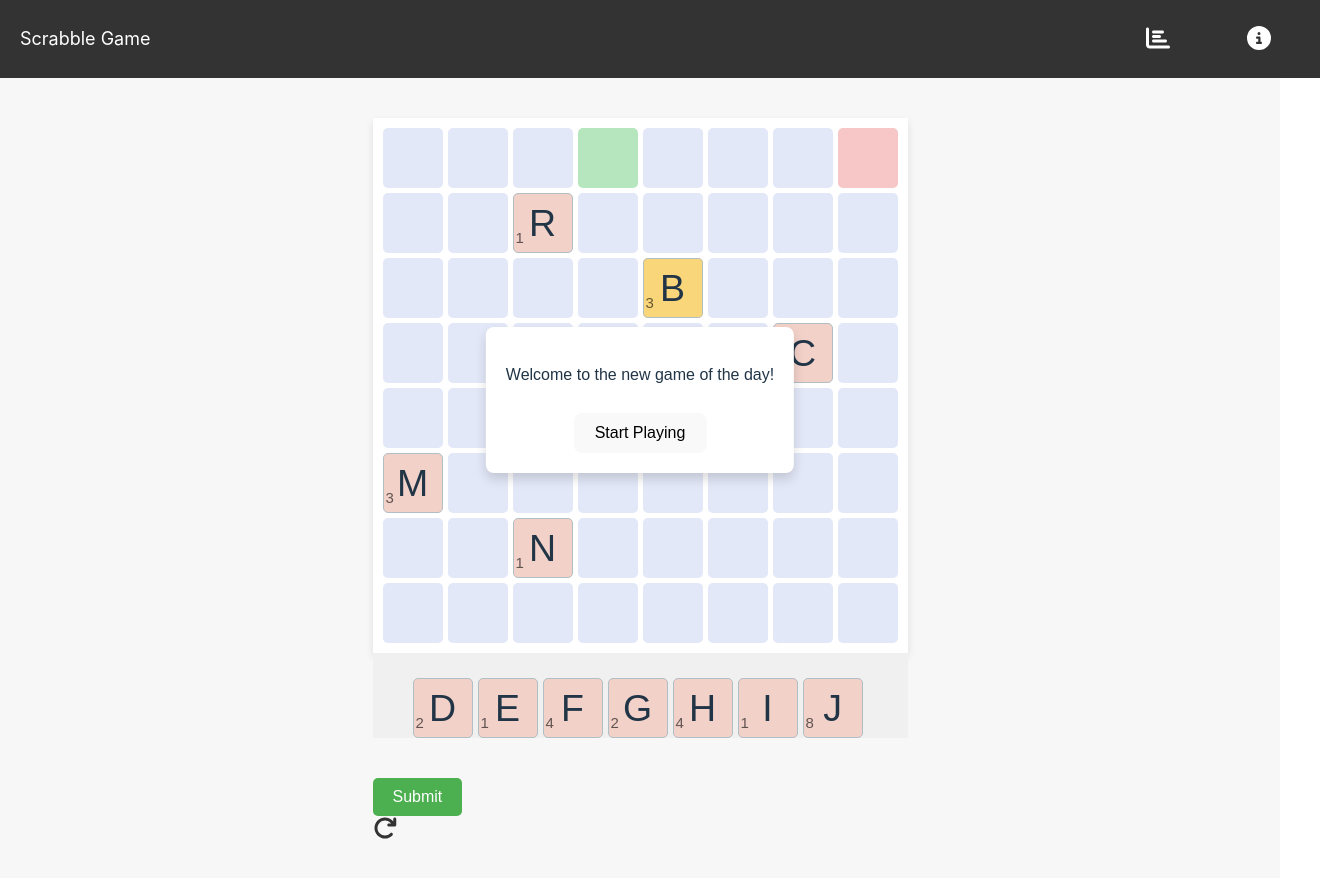
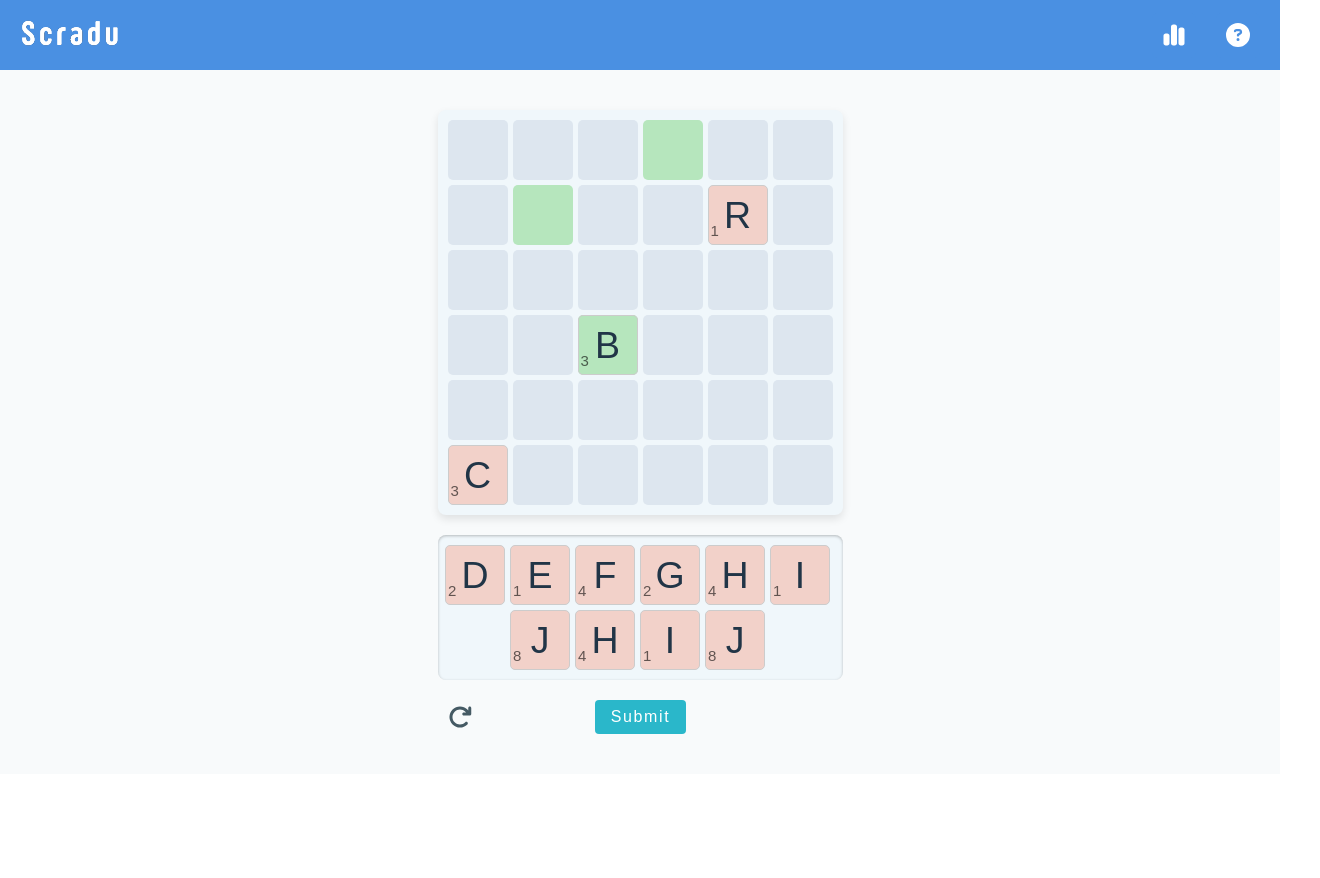
Before and after one commit to jbille29/Scrabble2ndAttempt, a React (Vite) app: page / in a window 1280 px wide. Shown: the top 878 px of the page, 1320 px wide, since content can reach past the window. After the commit the page ends 800 px from the top, so only its background shows below. Built offline with nearby package versions, Linux system fonts and the light colour scheme.

Commit message:
style updates

```diff
--- a/package.json
+++ b/package.json
@@ -13,12 +13,14 @@
     "@fortawesome/fontawesome-svg-core": "^6.7.2",
     "@fortawesome/free-solid-svg-icons": "^6.7.2",
     "@fortawesome/react-fontawesome": "^0.2.2",
+    "axios": "^1.7.9",
     "react": "^18.3.1",
     "react-dnd": "^16.0.1",
     "react-dnd-html5-backend": "^16.0.1",
     "react-dnd-multi-backend": "^8.1.2",
     "react-dnd-touch-backend": "^16.0.1",
-    "react-dom": "^18.3.1"
+    "react-dom": "^18.3.1",
+    "react-icons": "^5.4.0"
   },
   "devDependencies": {
     "@eslint/js": "^9.17.0",
--- a/src/App.jsx
+++ b/src/App.jsx
@@ -5,11 +5,14 @@ import { TouchBackend } from 'react-dnd-touch-backend';
 import { isTouchDevice } from './utils/utils';
 import Board from './Board';
 import Navbar from './components/Navbar';
+import StatsModal from './components/modals/StatsModal';
 import TutorialModal from './components/modals/TutorialModal';
 
 function App() {
   const backend = isTouchDevice() ? TouchBackend : HTML5Backend;
   const [isNewDay, setIsNewDay] = useState(false);
+  const [showStatsModal, setShowStatsModal] = useState(false);
+  const [showTutorialModal, setShowTutorialModal] = useState(false);
 
   useEffect(() => {
     const today = new Date().toISOString().slice(0, 10); // Get today's date in YYYY-MM-DD format
@@ -21,25 +24,34 @@ function App() {
     }
   }, []);
 
+  const toggleStatsModal = () => setShowStatsModal(!showStatsModal);
+  const toggleTutorialModal = () => setShowTutorialModal(!showTutorialModal)
+
   const backendOptions = {
     enableMouseEvents: true, // This will allow the backend to process mouse events as touch events
   };
 
   return (
     <DndProvider backend={backend} options={backendOptions}>
-      <Navbar />
+      <Navbar onToggleStats={toggleStatsModal} onToggleInfo={toggleTutorialModal}/>
+
       <div style={{
        display: 'flex',
        flexDirection: 'column',
        alignItems: 'center', // Centered horizontally
        padding: '40px 0', // Top and bottom padding only
-       backgroundColor: '#f7f7f7', // Soft grey background
-       minHeight: 'calc(100vh - 60px)', // Adjust for navbar height
-       fontFamily: 'Arial, sans-serif' // Simple sans-serif font
+       minHeight: 'calc(100vh - 280px)', // Adjust for navbar height
+       fontFamily: 'Arial, sans-serif', // Simple sans-serif font
+       maxWidth: '100%', // Ensure it does not exceed the viewport width
+       overflow: 'hidden', // Hide any accidental overflow
+       boxSizing: 'border-box', // Include padding in width calculation
       }}>
-        <TutorialModal isVisible={isNewDay} onClose={() => setIsNewDay(false)} />
-        <Board />
-      </div>
+
+       <Board />
+       </div>
+      <StatsModal isVisible={showStatsModal} onClose={toggleStatsModal} />
+      <TutorialModal isVisible={showTutorialModal} onClose={toggleTutorialModal} />
+
     </DndProvider>
   );
 }
--- a/src/Board.jsx
+++ b/src/Board.jsx
@@ -1,14 +1,16 @@
 import React, { useState, useEffect } from 'react';
 import Square from './Square';
-import Tile from './Tile';
 import { extractWords, calculateScore, isConnected } from './utils/gameUtils';
-import { FontAwesomeIcon } from '@fortawesome/react-fontawesome';
-import { faRedo } from '@fortawesome/free-solid-svg-icons';
+import { FaArrowRotateRight } from "react-icons/fa6";
 import LetterPool from './components/LetterPool';
+import axios from 'axios';
 
 const Board = () => {
-  const gridWidth = 8; // Set grid width for 8x8 grid
+  const gridWidth = 6; // Set grid width for 8x8 grid
   const [tileSize, setTileSize] = useState('50px');
+
+  // Define a list of valid words for simplicity
+  const validWords = ['BIG', 'APPLE', 'ORANGE', 'GRAPE', 'BANANA', 'CHERRY', 'DATE', 'FIG'];
 
   const letterScores = {
     A: 1, B: 3, C: 3, D: 2, E: 1,
@@ -18,14 +20,18 @@ const Board = () => {
     U: 1, V: 4, W: 4, X: 8, Y: 4,
     Z: 10
   };
+  /*
+  const [prePlacedTiles, setPrePlacedTiles] = useState([]);
+    const [letterPool, setLetterPool] = useState([]);
+    const [featureSquares, setFeatureSquares] = useState({});
+    const [validWords, setValidWords] = useState({});
+  */
 
   // Define pre-placed tiles and their positions on an 8x8 board
   const prePlacedTiles = [
     { id: 1, letter: 'R', position: 10, isPrePlaced: true },
     { id: 2, letter: 'B', position: 20, isPrePlaced: true },
     { id: 3, letter: 'C', position: 30, isPrePlaced: true },
-    { id: 4, letter: 'M', position: 40, isPrePlaced: true },
-    { id: 5, letter: 'N', position: 50, isPrePlaced: true },
   ];
 
   // Define tiles in the letter pool
@@ -37,18 +43,44 @@ const Board = () => {
     { id: 10, letter: 'H', isPrePlaced: false },
     { id: 11, letter: 'I', isPrePlaced: false },
     { id: 12, letter: 'J', isPrePlaced: false },
+     { id: 13, letter: 'H', isPrePlaced: false },
+    { id: 14, letter: 'I', isPrePlaced: false },
+    { id: 15, letter: 'J', isPrePlaced: false },
   ];
 
   const featureSquares = {
-    3: { type: 'doubleScore', multiplier: 2 },
-    7: { type: 'subtractPoints', multiplier: -1 },
-    20: { type: 'tripleScore', multiplier: 3 }
+    3: { type: 'doubleLetterScore', multiplier: 2 },
+    20: { type: 'doubleLetterScore', multiplier: 2 },
+    7: { type: 'doubleLetterScore', multiplier: 2 },
   };
 
+
+  /*
+const fetchScrabbleSetup = async () => {
+  try {
+      const response = await axios.get('http://localhost:3000/next-game');
+      const { prePlacedTiles, letterPool, featureSquares, validWords } = response.data;
+      console.log('Scrabble setup:', prePlacedTiles, letterPool, featureSquares, validWords);
+      setPrePlacedTiles(prePlacedTiles);
+      setLetterPool(letterPool);
+      setFeatureSquares(featureSquares);
+      setValidWords(validWords);
+  } catch (error) {
+      console.error('Error fetching Scrabble setup:', error);
+      alert('Failed to fetch game setup');
+  }
+};
+
+
+useEffect(() => {
+  fetchScrabbleSetup();
+}, []);
+*/
   // Initialize the board with nulls and include features and pre-placed tiles
   const initialBoardState = Array(gridWidth*gridWidth).fill(null).map((_, index) => ({
     tile: prePlacedTiles.find(t => t.position === index) || null,
-    feature: featureSquares[index] || null
+    feature: featureSquares[index] || null,
+    isValid: false // New state to track if the tile placement is valid
   }));
 
   const [tilesInPool, setTilesInPool] = useState(letterPool);
@@ -65,6 +97,30 @@ const Board = () => {
     updateTileSize(); // Initial call to set size based on current viewport
     return () => window.removeEventListener('resize', updateTileSize);
   }, []);
+
+
+  const validateTiles = (board, gridWidth) => {
+    // Check horizontally and vertically if words are valid
+    let isValid = true;
+    const words = extractWords(board, gridWidth); // Assume this function extracts all words formed on the board
+
+    // Check each word if it's valid
+    words.forEach(word => {
+      if (!validWords.includes(word.toUpperCase())) {
+        isValid = false;
+      }
+    });
+
+    // Update the board with the validity state for each tile
+    const newBoard = board.map(square => {
+      if (square.tile && words.includes(square.tile.letter)) {
+        return { ...square, isValid: isValid };
+      }
+      return square;
+    });
+
+    return newBoard;
+  };
 
   const moveTileToBoard = (tile, toIndex) => {
     const newBoard = [...board];
@@ -96,35 +152,33 @@ const Board = () => {
     // Reset the board to include both pre-placed tiles and their original features
     const resetBoardState = Array(gridWidth * gridWidth).fill(null).map((_, index) => ({
       tile: prePlacedTiles.find(t => t.position === index) || null,
-      feature: featureSquares[index] || null  // Ensure feature squares are maintained
+      feature: featureSquares[index] || null,  // Ensure feature squares are maintained
+      isValid: false
     }));
-    setBoard(resetBoardState);
+    setBoard(validateTiles(resetBoardState, gridWidth));
     setTilesInPool([...letterPool]); // Reset tiles in pool to initial state
   };
 
   // Function to return a tile to the pool
   const returnTileToPool = (tileId) => {
-  console.log("Attempting to return tile to pool:", tileId);
     const tileIndex = board.findIndex(square => square.tile?.id === tileId);
     if (tileIndex !== -1) {
       const tile = board[tileIndex].tile;
-    console.log("Tile found on board at index:", tileIndex, tile);
       board[tileIndex].tile = null;  // Remove the tile from the board
       setBoard([...board]);
       setTilesInPool([...tilesInPool, tile]);  // Add tile back to the pool
-    console.log("New board state:", newBoard);
-    console.log("New pool state:", [...tilesInPool, tile]);
-  } else {
-    console.log("Tile not found on board");
     }
   };
 
   const handleCalculateScore = () => {
+    const newBoard = validateTiles(board, gridWidth);
+    setBoard(newBoard);
+
     const words = extractWords(board, gridWidth);
-    if (isConnected(board, gridWidth)) {
+    if (isConnected(board, gridWidth) && words.every(word => validWords.includes(word.toUpperCase()))) {
       calculateScore(words, letterScores, setModalContent, setShowModal);
     } else {
-      setModalContent("Tiles are not properly connected.");
+      setModalContent("Tiles are not properly connected or words are invalid.");
       setShowModal(true);
     }
   };
@@ -133,15 +187,29 @@ const Board = () => {
     setShowModal(false);
   };
 
+// Calculate the total width of the grid
+const paddingTotal = 10 * 2; // 10px padding on each side
+const gapTotal = (gridWidth - 1) * 5; // Total gap based on number of gaps
+const totalWidth = parseInt(tileSize) * gridWidth + gapTotal + paddingTotal;
+
   return (
-    <div>
     <div style={{
+      '--grid-width': `${totalWidth}px`,  // CSS Variable
+      width: 'var(--grid-width)', // Full width
+      display: "flex",
+      flexDirection: "column",
+      justifyContent: "center",
+      alignItems: "center",
+
+    }}>
+      <div className="board-container" style={{
           display: 'grid',
           gridTemplateColumns: `repeat(${gridWidth}, ${tileSize})`,
           gap: '5px',
-          backgroundColor: '#ffffff', // Bright, clean background for the grid
           padding: '10px',
-          boxShadow: '0 4px 8px rgba(0,0,0,0.1)' // Subtle shadow for depth
+          boxShadow: '0 4px 8px rgba(0,0,0,0.1)', // Subtle shadow for depth
+          borderRadius: '8px', // Rounded corners
+          boxSizing: "border-box",
         }}>
         {board.map((square, index) => (
           <Square key={index} id={index} onDrop={moveTileToBoard} returnTile={returnTileToArea} tile={square.tile} feature={square.feature} letterScores={letterScores} tileSize={tileSize}/>
@@ -154,24 +222,29 @@ const Board = () => {
         tileSize={tileSize}
         letterScores={letterScores}
         returnTileToPool={returnTileToPool}
+
       />
 
+      <div
+        style={{
+          width: '100%',
+          display: 'flex',
+          justifyContent: 'space-between',
+        }}>
+          <FaArrowRotateRight
+            style={{
+                border: "none",
+                color: "#455a64",
+                cursor: "pointer",
+                fontSize: "24px",
+                padding: "5px 10px",
+                borderRadius: "5px"
+            }}
+          />
+          <button onClick={handleCalculateScore}>Submit</button>
+          <div style={{width: '43px'}}></div>
+      </div>
 
-      <button
-        onClick={handleCalculateScore}
-        style={{
-          marginTop: '20px',
-          backgroundColor: '#4CAF50', // Vibrant green color
-          color: 'white',
-          border: 'none',
-          padding: '10px 20px',
-          cursor: 'pointer',
-          fontSize: '16px',
-          borderRadius: '5px'
-        }}>Submit</button>
-        <div style={{ marginBottom: '20px' }}>
-        <FontAwesomeIcon icon={faRedo} onClick={resetBoard} style={{ cursor: 'pointer', color: '#333', fontSize: '24px' }} />
-      </div>
       {showModal && (
         <div
           style={{
--- a/src/Square.jsx
+++ b/src/Square.jsx
@@ -6,7 +6,7 @@ import { FontAwesomeIcon } from '@fortawesome/react-fontawesome';
 import { faTimes, faMinus, faArrowUp } from '@fortawesome/free-solid-svg-icons';
 
 const featureStyles = {
-  doubleScore: {
+  doubleLetterScore: {
     backgroundColor: '#b6e6bd',
     icon: <FontAwesomeIcon icon={faTimes} />, // Example icon for double score
     iconText: 'x2'
@@ -16,14 +16,14 @@ const featureStyles = {
     icon: <FontAwesomeIcon icon={faMinus} />, // Example icon for subtract points
     iconText: ''
   },
-  tripleScore: {
+  tripleLetterScore: {
     backgroundColor: '#f9d67a',
     icon: <FontAwesomeIcon icon={faArrowUp} />, // Example icon for triple score
     iconText: 'x3'
   }
 };
 
-const Square = ({ onDrop, returnTile, tile, id, feature, letterScores, tileSize }) => {
+const Square = ({ onDrop, returnTile, tile, id, feature, letterScores, tileSize}) => {
   const [{ isOver, canDrop }, drop] = useDrop({
     accept: 'tile',
     drop: (item) => onDrop(item, id),
@@ -38,14 +38,13 @@ const Square = ({ onDrop, returnTile, tile, id, feature, letterScores, tileSize
     returnTile(id);
   };
 
-  let backgroundColor = tile ? 'transparent' : (feature && featureStyles[feature.type] ? featureStyles[feature.type].backgroundColor : '#e3e8f8');
+  let backgroundColor = tile ? 'transparent' : (feature && featureStyles[feature.type] ? featureStyles[feature.type].backgroundColor : '#DDE6EF');
   let icon = null; // No icon by default
   let iconText = '';
 
   // Apply feature styles if the feature exists
   if (feature && featureStyles[feature.type]) {
     backgroundColor = featureStyles[feature.type].backgroundColor;
-    console.log(feature)
     icon = featureStyles[feature.type].icon;
     iconText = featureStyles[feature.type].iconText;
   }
@@ -58,6 +57,7 @@ const Square = ({ onDrop, returnTile, tile, id, feature, letterScores, tileSize
 
   return (
     <div ref={drop}
+    className='empty-square'
     style={{
       width: tileSize,
       height: tileSize,
@@ -72,7 +72,7 @@ const Square = ({ onDrop, returnTile, tile, id, feature, letterScores, tileSize
       userSelect: 'none',  // Prevent text selection
     }}
          onDoubleClick={handleDoubleClick}>
-          {tile && <Tile key={tile.id} letter={tile.letter} id={tile.id} isDraggable={!tile.isPrePlaced} letterScores={letterScores} tileSize={tileSize} featureBackground={feature ? featureStyles[feature.type].backgroundColor : null} />}
+          {tile && <Tile key={tile.id} letter={tile.letter} id={tile.id} isDraggable={!tile.isPrePlaced} letterScores={letterScores} tileSize={tileSize} featureBackground={feature ? featureStyles[feature.type].backgroundColor : null}/>}
           {feature && feature.icon && (
             <div style={{
               position: 'absolute',
--- a/src/Tile.jsx
+++ b/src/Tile.jsx
@@ -2,7 +2,7 @@
 import React from 'react';
 import { useDrag } from 'react-dnd';
 
-const Tile = ({ letter, id, isDraggable, letterScores, tileSize, featureBackground }) => {
+const Tile = ({ letter, id, isDraggable, letterScores, tileSize, featureBackground}) => {
   const [{ isDragging }, drag, preview] = useDrag(() => ({
     type: 'tile',
     item: { id, letter },
@@ -27,7 +27,7 @@ const Tile = ({ letter, id, isDraggable, letterScores, tileSize, featureBackgrou
       textAlign: 'center',
       padding: `${paddingSize}px`,
       margin: '0',
-      border: '1px solid #b0bec5', // Subtle blue-gray
+      border: '1px solid #ccc',
       backgroundColor: featureBackground ? 'transparent' : '#f2d1c9', // Bright white background for the tile
       position: 'relative', // Position relative to place the score inside
       width: tileSize, // Ensure the width matches the grid
--- a/src/components/LetterPool.jsx
+++ b/src/components/LetterPool.jsx
@@ -7,7 +7,6 @@ const LetterPool = ({ tilesInPool, setTilesInPool, tileSize, letterScores, retur
   const [, drop] = useDrop({
     accept: 'tile',
     drop: (item) => {
-        console.log("Dropped item in pool:", item);
         returnTileToPool(item.id)
     },
     collect: monitor => ({
@@ -17,23 +16,34 @@ const LetterPool = ({ tilesInPool, setTilesInPool, tileSize, letterScores, retur
   });
 
   return (
-    <div ref={drop} style={{
+    <div ref={drop}
+      className='letterpool-container'
+      style={{
         display: 'flex',
         justifyContent: 'center',
         flexWrap: 'wrap',
         marginBottom: '20px',
-        minHeight: '60px',
-        backgroundColor: '#f0f0f0'  // Optional: visual feedback for drop area
+
+        height: 'auto', // Allows height to grow
+        maxHeight: '300px', // Sets maximum height
+        width: "100%", // Sets minimum width
+        overflow: 'hidden', // Allows scrolling inside the container if content overflows
+        boxShadow: 'inset 0 1px 3px rgba(0, 0, 0, 0.25)', // Inset shadow
+        borderRadius: '8px', // Rounded corners
+        marginTop: '20px', // Centers the pool
+        paddingTop: '5px', // Adds padding to the top
+        paddingBottom: '10px' // Adds padding to the bottom
     }}>
       {tilesInPool.map(tile => (
         <div style={{
             width: tileSize,
             height: tileSize,
             marginRight: '5px',
-            marginTop: '25px',
+            marginTop: '5px', // Reduced margin-top for uniformity
             display: 'flex',
             justifyContent: 'center',
-            alignItems: 'center'
+            alignItems: 'center',
+
         }} key={tile.id}>
           <Tile
             key={tile.id}
--- /dev/null
+++ b/src/components/Navbar.css
@@ -0,0 +1,28 @@
+.navbar {
+    display: flex;
+    justify-content: space-between;
+    align-items: center;
+    padding: 10px 20px;
+    color: white;
+    font-size: 18px;
+    max-width: 100%;
+  overflow: hidden; /* Prevent overflow with hidden */
+  }
+
+  .navbar button {
+    border: none;
+    cursor: pointer;
+    font-size: 24px;
+    padding: 5px 10px;
+    padding-top: 10px;
+    border-radius: 5px;
+    margin-left: 20px;
+  }
+
+  .navbar button:first-child {
+    margin-left: 0; /* Removes margin from the first button */
+  }
+
+  img {
+    margin-bottom: 0;
+  }
--- a/src/components/Navbar.jsx
+++ b/src/components/Navbar.jsx
@@ -1,71 +1,21 @@
-import React, { useState } from 'react';
-import { FontAwesomeIcon } from '@fortawesome/react-fontawesome';
-import { faChartBar, faInfoCircle } from '@fortawesome/free-solid-svg-icons';
+import React from 'react';
+import { FaChartSimple, FaCircleQuestion } from "react-icons/fa6";
+import './Navbar.css'; // Import the CSS file
+import logo from '../assets/Scrado.png'; // Import the logo
 
-const Navbar = () => {
-  const [showInfoModal, setShowInfoModal] = useState(false);
-  const [showStatsModal, setShowStatsModal] = useState(false);
-
-  const toggleInfoModal = () => setShowInfoModal(!showInfoModal);
-  const toggleStatsModal = () => setShowStatsModal(!showStatsModal);
-
+const Navbar = ({ onToggleStats, onToggleInfo }) => {
   return (
-    <>
-      <nav style={{
-        display: 'flex',
-        justifyContent: 'space-between',
-        alignItems: 'center',
-        width: '100%',
-        padding: '10px 20px',
-        backgroundColor: '#333',
-        color: '#fff',
-        fontSize: '18px'
-      }}>
-        <div>Scrabble Game</div>
-        <div>
-          <button onClick={toggleStatsModal} style={{ background: 'none', border: 'none', color: '#fff', cursor: 'pointer', fontSize: '24px' }}>
-            <FontAwesomeIcon icon={faChartBar} />
-          </button>
-          <button onClick={toggleInfoModal} style={{ background: 'none', border: 'none', color: '#fff', cursor: 'pointer', fontSize: '24px', marginLeft: '20px' }}>
-            <FontAwesomeIcon icon={faInfoCircle} />
-          </button>
-        </div>
-      </nav>
-      {showStatsModal && (
-        <div style={{
-          position: 'fixed',
-          top: '50%',
-          left: '50%',
-          transform: 'translate(-50%, -50%)',
-          backgroundColor: 'white',
-          padding: '20px',
-          zIndex: 1000,
-          borderRadius: '8px',
-          boxShadow: '0 4px 8px rgba(0,0,0,0.3)'
-        }}>
-          <h2>Statistics</h2>
-          <p>Here you could display game stats such as score, number of games played, etc.</p>
-          <button onClick={toggleStatsModal} style={{ padding: '10px 20px', backgroundColor: '#333', color: 'white', border: 'none', borderRadius: '5px', cursor: 'pointer' }}>Close</button>
-        </div>
-      )}
-      {showInfoModal && (
-        <div style={{
-          position: 'fixed',
-          top: '50%',
-          left: '50%',
-          transform: 'translate(-50%, -50%)',
-          backgroundColor: 'white',
-          padding: '20px',
-          zIndex: 1000,
-          borderRadius: '8px',
-          boxShadow: '0 4px 8px rgba(0,0,0,0.3)'
-        }}>
-          <h2>Game Instructions</h2>
-          <p>Details about how to play the game, rules, tips, and other information.</p>
-          <button onClick={toggleInfoModal} style={{ padding: '10px 20px', backgroundColor: '#333', color: 'white', border: 'none', borderRadius: '5px', cursor: 'pointer' }}>Close</button>
-        </div>
-      )}
-    </>
+    <nav className="navbar">
+      <img src={logo} alt="" />
+      <div>
+        <button onClick={onToggleStats}>
+          <FaChartSimple/>
+        </button>
+        <button onClick={onToggleInfo}>
+          <FaCircleQuestion />
+        </button>
+      </div>
+    </nav>
   );
 };
 
--- /dev/null
+++ b/src/components/modals/StatsModal.jsx
@@ -0,0 +1,21 @@
+import React from 'react';
+
+const StatsModal = ({ isVisible, onClose }) => {
+  if (!isVisible) return null;
+
+  return (
+    <div style={{
+      position: 'fixed', top: '50%', left: '50%', transform: 'translate(-50%, -50%)',
+      backgroundColor: 'white', padding: '20px', zIndex: 1000,
+      borderRadius: '8px', boxShadow: '0 6px 12px rgba(0,0,0,0.15)',
+      display: 'flex', flexDirection: 'column', alignItems: 'center'
+    }}>
+      <p>Welcome to the new game of the day!</p>
+      <button onClick={onClose} style={{ padding: '10px 20px', marginTop: '10px' }}>
+        Start Playing
+      </button>
+    </div>
+  );
+};
+
+export default StatsModal;
--- a/src/index.css
+++ b/src/index.css
@@ -1,5 +1,6 @@
 :root {
-  font-family: Inter, system-ui, Avenir, Helvetica, Arial, sans-serif;
+  font-family: -apple-system, BlinkMacSystemFont, 'Segoe UI', Roboto, Oxygen,
+    Ubuntu, Cantarell, 'Open Sans', 'Helvetica Neue', sans-serif;
   line-height: 1.5;
   font-weight: 400;
 
@@ -7,6 +8,17 @@
   text-rendering: optimizeLegibility;
   -webkit-font-smoothing: antialiased;
   -moz-osx-font-smoothing: grayscale;
+
+  --backgroundColor: #f1f5f8;
+  --buttonPrimaryColor: #646cff;
+
+  --navbarColor: #4A90E2;
+  --backgroundColor: #F8FAFB;
+  --boardContainerColor: #f0f7fb;
+  --emptySquareColor: #DDE6EF;
+  --letterPoolColor: var(--boardContainerColor);
+  --submitButtonColor: #2AB7CA;
+  --submitButtonHoverColor: #209DAF;
 }
 
 a {
@@ -21,31 +33,13 @@ a:hover {
 body {
   margin: 0;
   min-width: 320px;
-  min-height: 100vh;
+  box-sizing: border-box;
+  background-color: var(--backgroundColor)
 }
 
 h1 {
   font-size: 3.2em;
   line-height: 1.1;
-}
-
-button {
-  border-radius: 8px;
-  border: 1px solid transparent;
-  padding: 0.6em 1.2em;
-  font-size: 1em;
-  font-weight: 500;
-  font-family: inherit;
-  background-color: #1a1a1a;
-  cursor: pointer;
-  transition: border-color 0.25s;
-}
-button:hover {
-  border-color: #646cff;
-}
-button:focus,
-button:focus-visible {
-  outline: 4px auto -webkit-focus-ring-color;
 }
 
 @media (prefers-color-scheme: light) {
@@ -60,3 +54,47 @@ button:focus-visible {
     background-color: #f9f9f9;
   }
 }
+
+button {
+  background-color: var(--submitButtonColor);
+  font-family: inherit;
+  font-size: 1em;
+  font-weight: 500;
+  color: #ffffff;
+  border: 0;
+  border-radius: 4px;
+  padding: 0.5em 1em;
+  cursor: pointer;
+  transition: background-color 0.2s;
+  letter-spacing: 0.1rem;
+}
+
+button:hover {
+  background-color: var(--submitButtonHoverColor);
+}
+
+.board-container {
+  background-color: var(--boardContainerColor);
+}
+
+.letterpool-container {
+  background-color: var(--letterPoolColor);
+}
+
+.empty-square {
+  background-color: var(--emptySquareColor);
+}
+
+.navbar {
+  background-color: var(--navbarColor);
+}
+
+.navbar button {
+  background-color: var(--navbarColor);
+  color: white;
+}
+
+.navbar button:hover {
+  background: white; /* Even lighter shade for hover */
+  color: var(--navbarColor);;
+}
--- a/src/utils/gameUtils.js
+++ b/src/utils/gameUtils.js
@@ -41,7 +41,7 @@ export const extractWords = (board, gridWidth) => {
       }
 
     return words;
-  };
+};
 
   export const calculateScore = (words, letterScores, setModalContent, setShowModal) => {
     let score = 0;
```
Also changed, not shown: src/assets/Scrado.png (added), 1 other file (tests, documents, lock files or other folders). Lines whose indentation alone changed are shown as unchanged.
